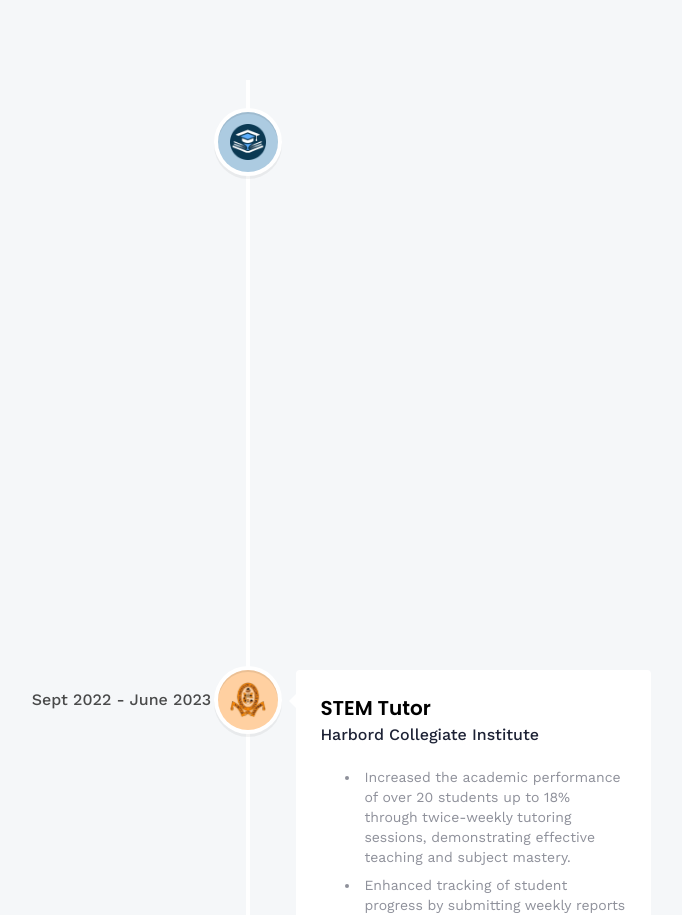
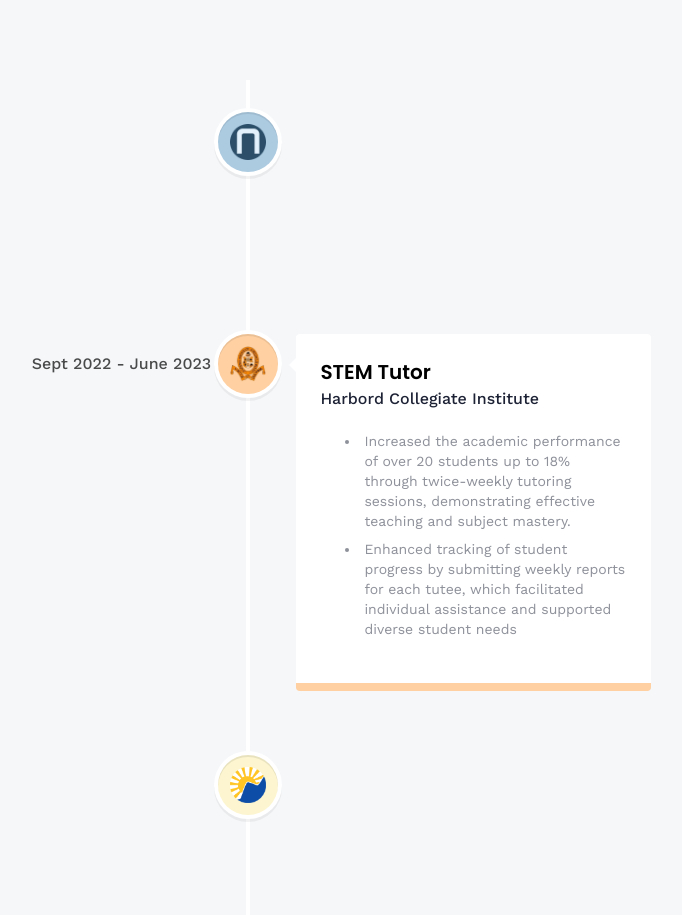
Before and after one commit to victoriamazilu/portfolio-website, a React (Vite) app: page /about in a window 1280 px wide. Shown: the part 960-1875 px from the top of the page, without its empty margins (392-1074 px from the left). Built offline with nearby package versions, Linux system fonts and the light colour scheme.

Commit message:
Updating work experience

```diff
--- a/src/assets/images/index.js
+++ b/src/assets/images/index.js
@@ -1,11 +1,6 @@
-import fyi from './fyi.png'
-import hci from './hci.png'
-import risetothrive from './risetothrive.png'
-import blueblood from './blueblood.png'
+import oncall from "./oncall.png";
+import hci from "./hci.png";
+import risetothrive from "./risetothrive.png";
+import blueblood from "./blueblood.png";
 
-export {
-    fyi,
-    hci,
-    risetothrive,
-    blueblood
-}
+export { oncall, hci, risetothrive, blueblood };
--- a/src/constants/index.js
+++ b/src/constants/index.js
@@ -1,4 +1,4 @@
-import { fyi, blueblood, risetothrive, hci } from "../assets/images";
+import { oncall, blueblood, risetothrive, hci } from "../assets/images";
 import {
     contact,
     css,
@@ -104,15 +104,11 @@ export const skills = [
 export const experiences = [
     {
         title: "Upcoming! Full-Stack Developer",
-        company_name: "FYI101",
-        icon: fyi,
+        company_name: "OnCall Health",
+        icon: oncall,
         iconBg: "#accbe1",
-        date: "January 2024 - Current",
-        points: [
-            "Build and implement full-stack solutions that are highly scalable, driving positive user experiences and measurable growth, while ensuring optimal performance.",
-            "Lead the development of new features and infrastructure, adapting to evolving business needs, to foster innovation and integration into existing systems.",
-            "Engage in all phases of software development, providing architectural guidance and focusing on optimization, maintaining high standards in code quality and design.",
-        ],
+        date: "May 2024 - August 2024",
+        points: [],
     },
     {
         title: "STEM Tutor",
@@ -154,38 +150,41 @@ export const experiences = [
 
 export const socialLinks = [
     {
-        name: 'GitHub',
+        name: "GitHub",
         iconUrl: github,
-        link: 'https://github.com/victoriamazilu',
+        link: "https://github.com/victoriamazilu",
     },
     {
-        name: 'LinkedIn',
+        name: "LinkedIn",
         iconUrl: linkedin,
-        link: 'https://www.linkedin.com/in/victoriamazilu/',
-    }
+        link: "https://www.linkedin.com/in/victoriamazilu/",
+    },
 ];
 
 export const projects = [
     {
         iconUrl: swarm,
-        theme: 'btn-back-yellow',
-        name: 'Swarm',
-        description: 'Swarm is a full-stack social web application designed to connect and build communities. It\'s a platform for sharing, engaging in discussions, and interacting with like minds.        ',
-        link: 'https://github.com/victoriamazilu/Swarm',
+        theme: "btn-back-yellow",
+        name: "Swarm",
+        description:
+            "Swarm is a full-stack social web application designed to connect and build communities. It's a platform for sharing, engaging in discussions, and interacting with like minds.        ",
+        link: "https://github.com/victoriamazilu/Swarm",
     },
     {
         iconUrl: showerscribe,
-        theme: 'btn-back-gray',
-        name: 'Shower Scribe',
-        role: 'Frontend Developer',
-        description: 'Shower Scribe is a waterproof device that captures your shower thoughts for those eureka moments you just can\'t afford to forget. It instantly transcribes, auto-titles, groups, and provides LLM recaps for each recording, which is all displayed on a user-friendly web app.',
-        link: 'https://github.com/victoriamazilu/Shower-Scribe',
+        theme: "btn-back-gray",
+        name: "Shower Scribe",
+        role: "Frontend Developer",
+        description:
+            "Shower Scribe is a waterproof device that captures your shower thoughts for those eureka moments you just can't afford to forget. It instantly transcribes, auto-titles, groups, and provides LLM recaps for each recording, which is all displayed on a user-friendly web app.",
+        link: "https://github.com/victoriamazilu/Shower-Scribe",
     },
     {
         iconUrl: icon,
-        theme: 'btn-back-blue',
-        name: 'This website!',
-        description: 'Everything you see right now! Built with Javascript, React, and much more...',
-        link: 'https://github.com/victoriamazilu/Personal-Website',
+        theme: "btn-back-blue",
+        name: "This website!",
+        description:
+            "Everything you see right now! Built with Javascript, React, and much more...",
+        link: "https://github.com/victoriamazilu/Personal-Website",
     },
 ];
```
Also changed, not shown: src/assets/images/oncall.png (added).
